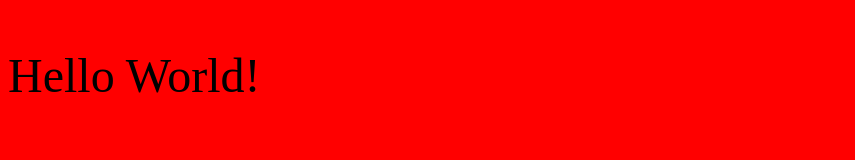
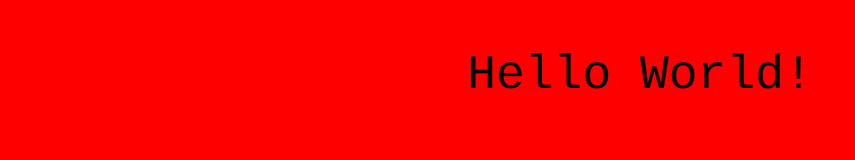
Before and after one commit to HazelNewt/hello-world, a plain HTML site: page index.html in a window 1280 px wide. Shown: the whole page, without its empty margins (0-855 px from the left). Drawn offline with Linux system fonts and the light colour scheme.

Commit message:
Update index.html

```diff
--- a/index.html
+++ b/index.html
@@ -3,7 +3,7 @@
 <head>
 <style>
   body {background-color:red}
-  p    {color:black;font-size:300%;font-family:Courier>
+  p    {color:black;font-size:300%;font-family:Courier;text-align:center}
 </style>
 <title>hello-world!</title>
 </head>
```
